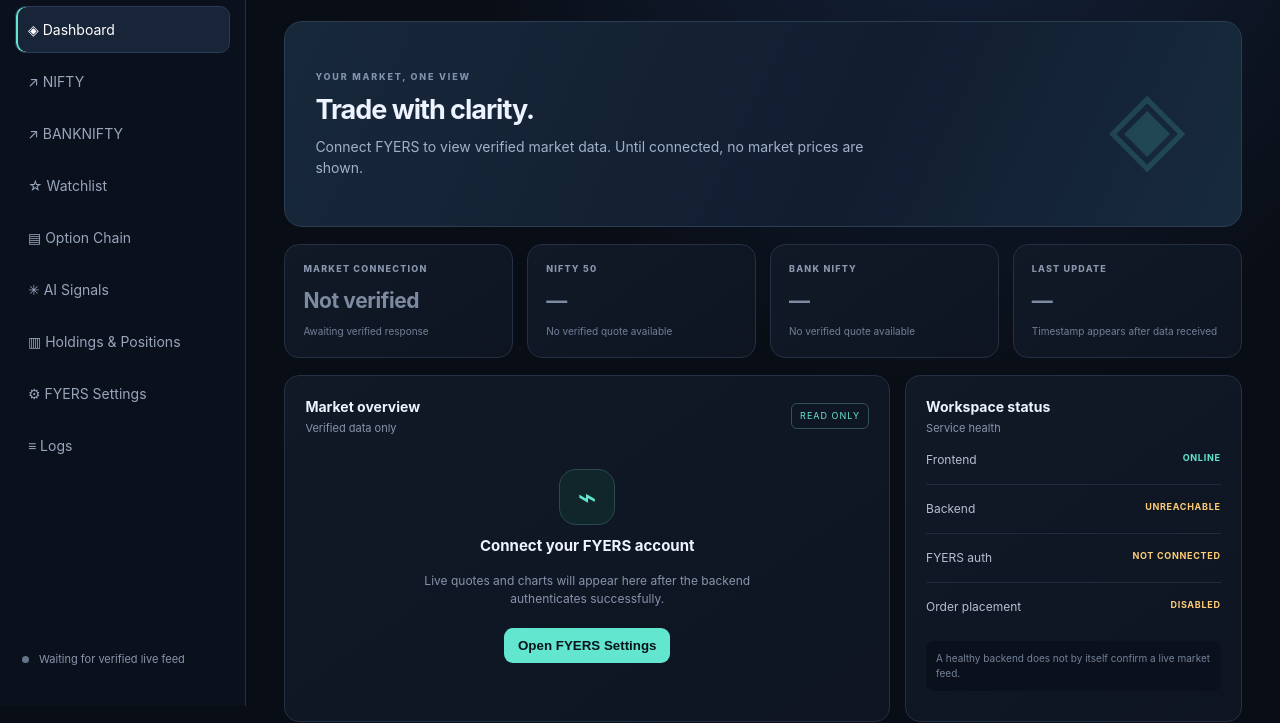
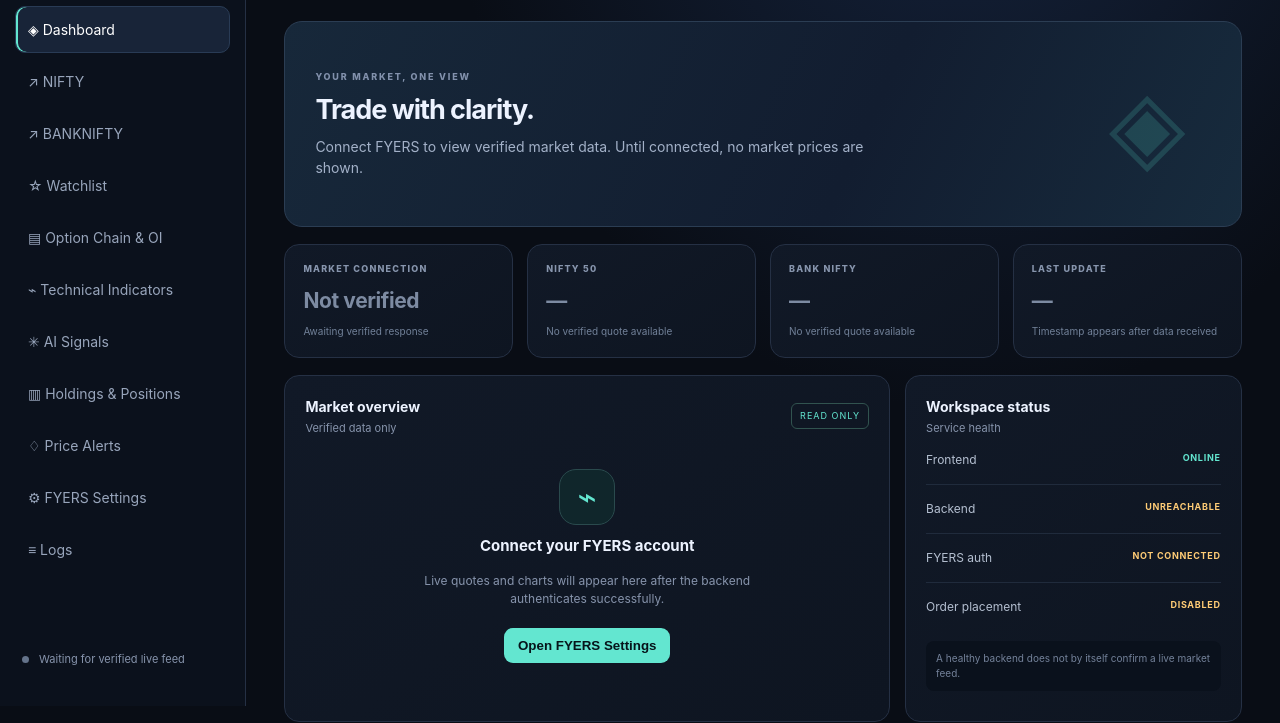
Before and after one commit to dongardivegajananvp-art/DhanPluse-V1, a plain HTML site: page site/index.html in a window 1280 px wide. Shown: the part 94-817 px from the top of the page. Drawn offline with Linux system fonts and the light colour scheme; no server answers.

Commit message:
Expand DhanPulse console tabs for indicators and alerts

```diff
--- a/site/index.html
+++ b/site/index.html
@@ -6,7 +6,7 @@
 </head>
 <body>
 <aside class="sidebar"><div class="brand"><span class="brandmark">DP</span><div><b>DhanPulse</b><small>ULTIMATE · FYERS</small></div></div><nav id="nav">
-<button class="active" data-tab="Dashboard">◈ Dashboard</button><button data-tab="NIFTY">↗ NIFTY</button><button data-tab="BANKNIFTY">↗ BANKNIFTY</button><button data-tab="Watchlist">☆ Watchlist</button><button data-tab="Option Chain">▤ Option Chain</button><button data-tab="AI Signals">✳ AI Signals</button><button data-tab="Holdings">▥ Holdings & Positions</button><button data-tab="FYERS Settings">⚙ FYERS Settings</button><button data-tab="Logs">≡ Logs</button></nav><div class="sidefoot"><span class="dot gray" id="sideFeedDot"></span> <span id="sideFeedStatus">Waiting for verified live feed</span></div></aside>
+<button class="active" data-tab="Dashboard">◈ Dashboard</button><button data-tab="NIFTY">↗ NIFTY</button><button data-tab="BANKNIFTY">↗ BANKNIFTY</button><button data-tab="Watchlist">☆ Watchlist</button><button data-tab="Option Chain">▤ Option Chain &amp; OI</button><button data-tab="Technical Indicators">⌁ Technical Indicators</button><button data-tab="AI Signals">✳ AI Signals</button><button data-tab="Holdings">▥ Holdings &amp; Positions</button><button data-tab="Alerts">♢ Price Alerts</button><button data-tab="FYERS Settings">⚙ FYERS Settings</button><button data-tab="Logs">≡ Logs</button></nav><div class="sidefoot"><span class="dot gray" id="sideFeedDot"></span> <span id="sideFeedStatus">Waiting for verified live feed</span></div></aside>
 <main><header><div><p class="eyebrow">TRADING WORKSPACE / INDIA</p><h1 id="pageTitle">Dashboard</h1></div><div class="header-right"><span class="market-pill"><i class="dot gray"></i><span id="marketStatus">LIVE DATA NOT CONNECTED</span></span><div class="avatar">DP</div></div></header>
 <section class="welcome"><div><p class="eyebrow">YOUR MARKET, ONE VIEW</p><h2>Trade with clarity.</h2><p>Connect FYERS to view verified market data. Until connected, no market prices are shown.</p></div><div class="welcome-icon">◈</div></section>
 <section class="metrics"><article class="metric"><span>MARKET CONNECTION</span><strong class="muted" id="connectionValue">Disconnected</strong><small>Awaiting verified response</small></article><article class="metric"><span>NIFTY 50</span><strong class="muted">—</strong><small>No live quote available</small></article><article class="metric"><span>BANK NIFTY</span><strong class="muted">—</strong><small>No live quote available</small></article><article class="metric"><span>LAST UPDATE</span><strong class="muted" id="lastUpdate">—</strong><small>Timestamp appears after data received</small></article></section>
```
